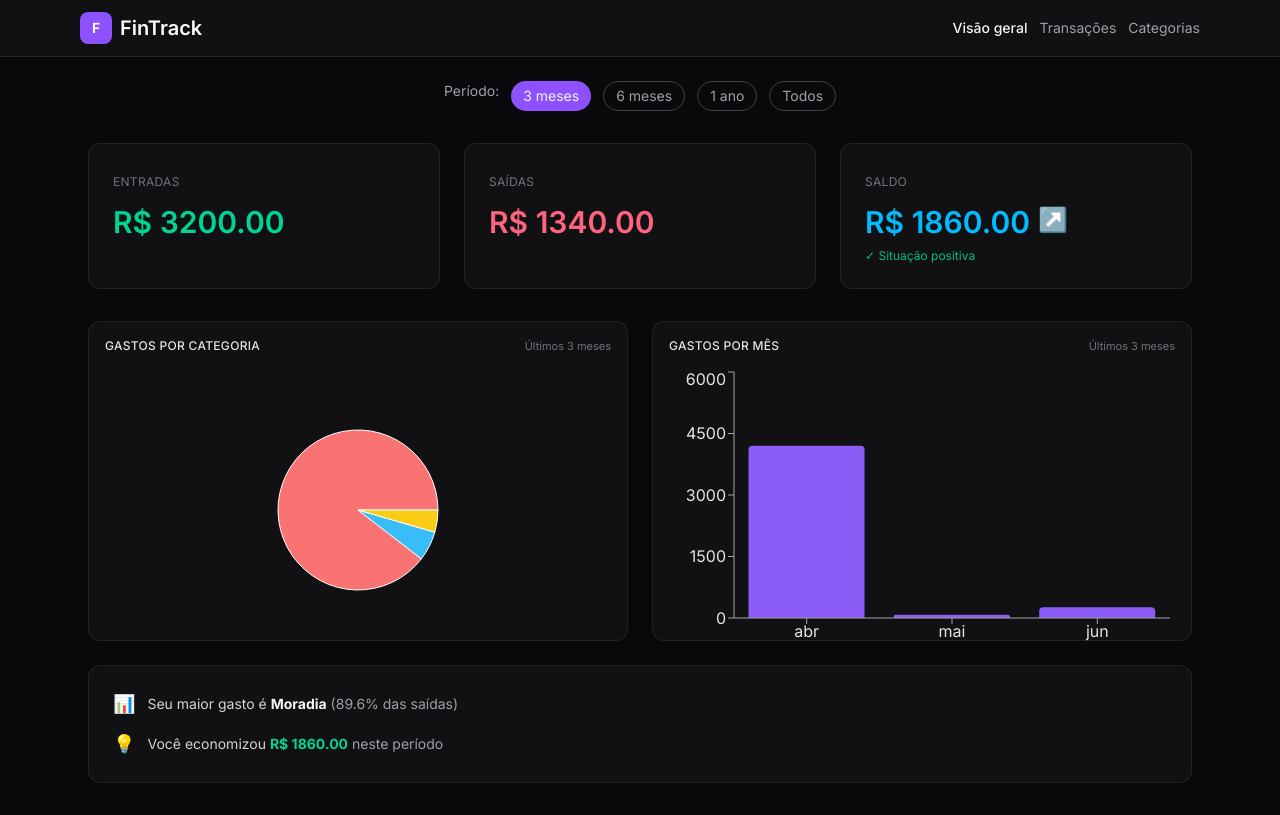
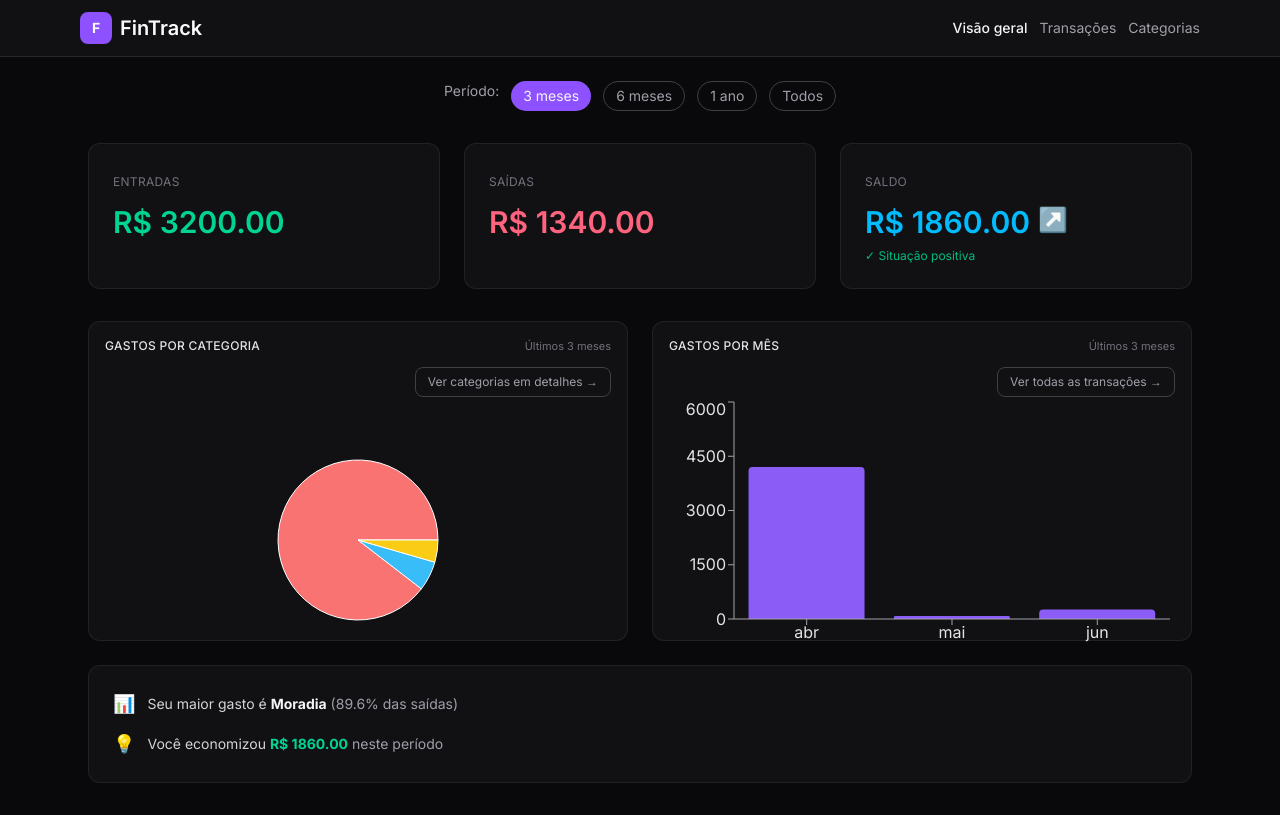
Before and after one commit to ManzanoW/fintrack, a Next.js app: page / in a window 1280 px wide. Built offline with nearby package versions, Linux system fonts and the light colour scheme.

Commit message:
feat: added details button on charts

```diff
--- a/src/app/page.tsx
+++ b/src/app/page.tsx
@@ -14,6 +14,7 @@ import {
 
 import Header from "./header/Header";
 import { OverviewInsights } from "@/components/OverviewInsights";
+import { Link } from "react-router-dom";
 
 interface Transaction {
   id: number;
@@ -313,6 +314,14 @@ export default function Dashboard() {
                       : "Todo período"}
               </span>
             </div>
+            <div className="flex justify-end">
+              <a
+                href="/categories"
+                className="text-xs px-3 py-1.5 rounded-lg border border-zinc-700 hover:border-violet-500 text-zinc-400 hover:text-violet-400 transition"
+              >
+                Ver categorias em detalhes →
+              </a>
+            </div>
             <ResponsiveContainer width="100%" height="100%">
               <PieChart>
                 <Tooltip
@@ -364,7 +373,16 @@ export default function Dashboard() {
                       : "Todo período"}
               </span>
             </div>
-            <ResponsiveContainer width="100%" height="100%">
+            <div className="flex justify-end">
+              <a
+                href="/transactions"
+                className="text-xs px-3 py-1.5 rounded-lg border border-zinc-700 hover:border-violet-500 text-zinc-400 hover:text-violet-400 transition"
+              >
+                Ver todas as transações →
+              </a>
+            </div>
+
+            <ResponsiveContainer width="100%" height="90%">
               <BarChart data={monthlyData}>
                 <Tooltip
                   cursor={{ fill: "transparent" }}
```
